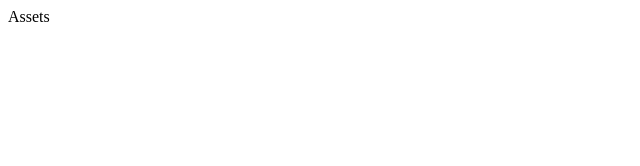
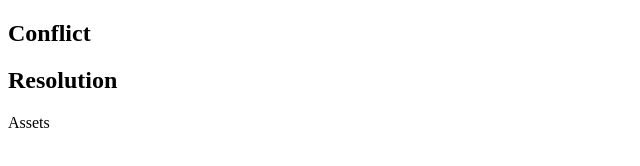
Before and after one commit to ahmedamin-89/Task-Organizer, a plain HTML site: page assets.html in a window 1280 px wide. Shown: the whole page, without its empty margins (0-640 px from the left). Drawn offline with Linux system fonts and the light colour scheme.

Commit message:
conflict in branch

```diff
--- a/assets.html
+++ b/assets.html
@@ -6,6 +6,8 @@
     <title>Document</title>
   </head>
   <body>
+    <h2>Conflict</h2>
+    <h2>Resolution</h2>
     Assets
   </body>
 </html>
```
